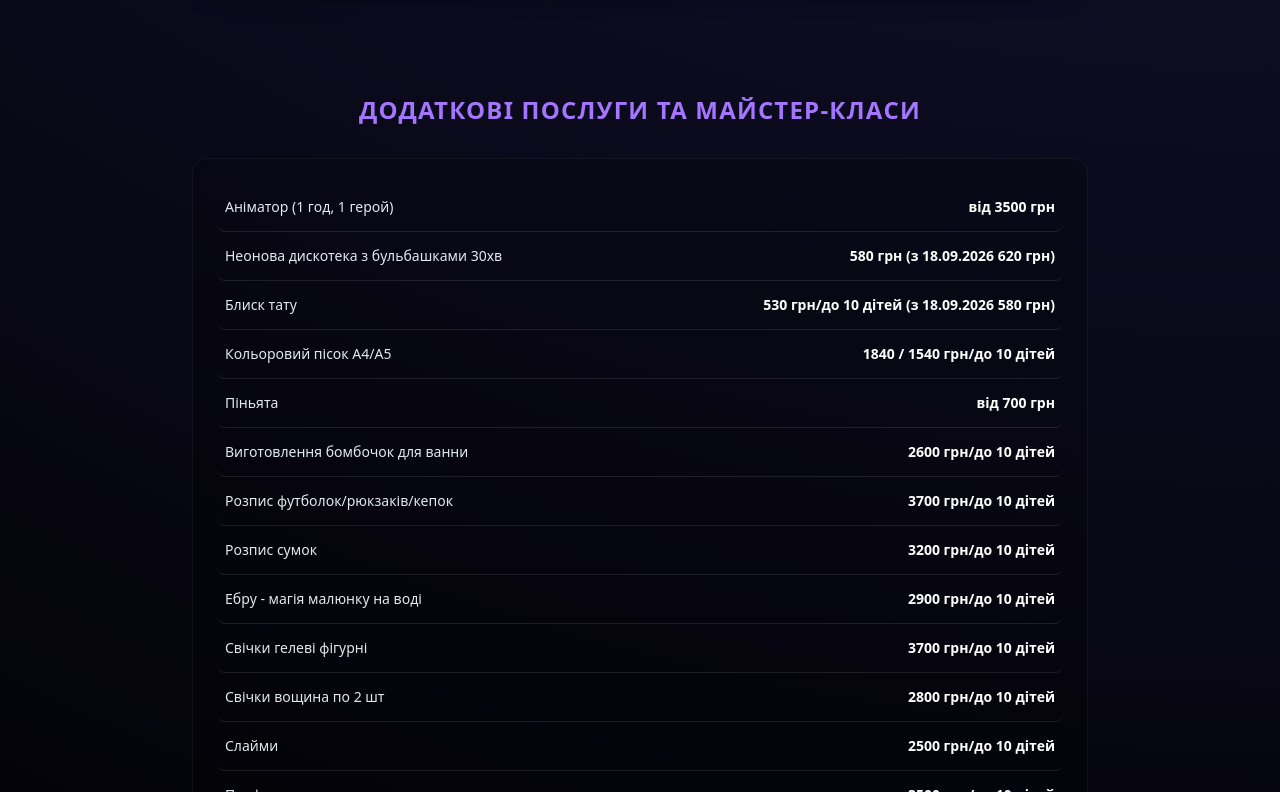
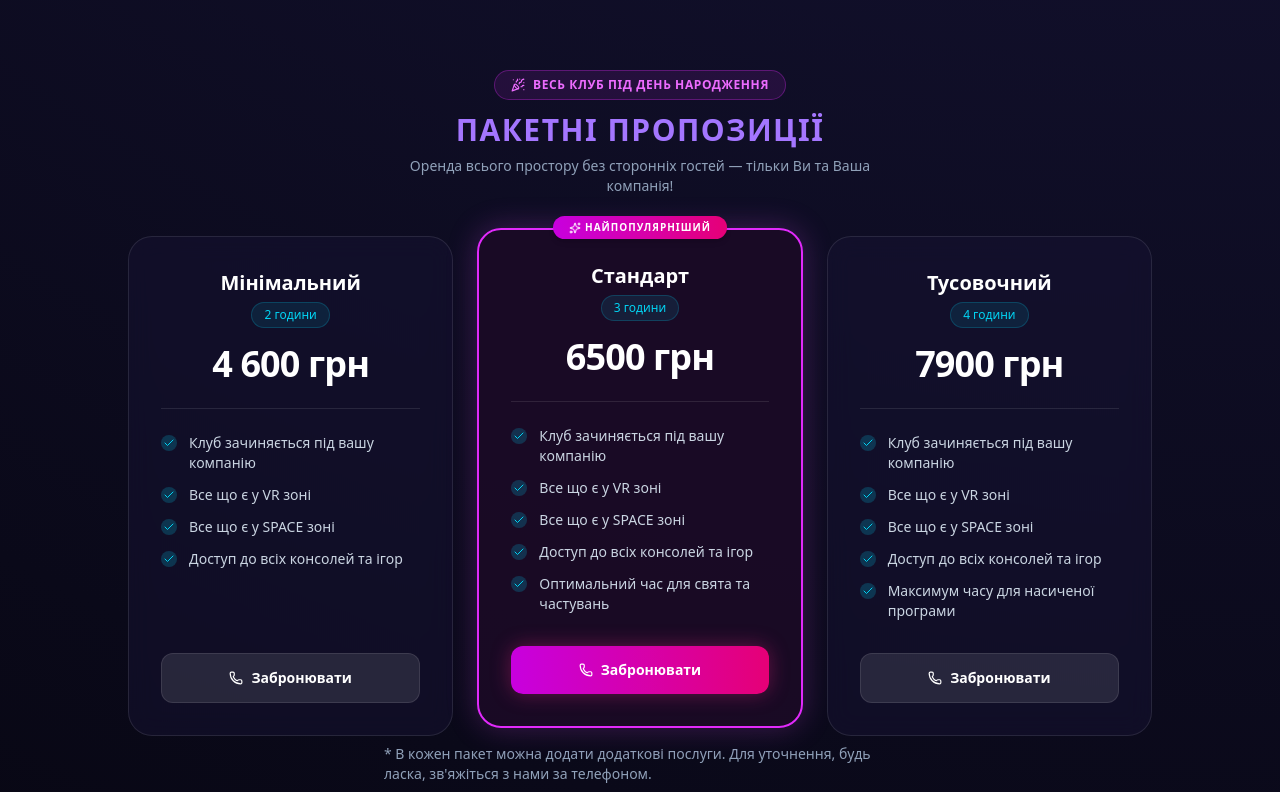
Before and after one commit to IrynaRybka/smile-neon-club, a Next.js app: page /prices in a window 1280 px wide. Shown: the part 1908-2700 px from the top of the page. Built offline with nearby package versions, Linux system fonts and the light colour scheme.

Commit message:
Change prace and add birthday block

```diff
--- a/app/prices/page.tsx
+++ b/app/prices/page.tsx
@@ -1,3 +1,4 @@
+import BirthdayPackages from "@/components/prices/BirthdayPackages";
 import GameSection from "@/components/prices/GameSection";
 import HappyHours from "@/components/prices/HappyHours";
 import SpaceBooking from "@/components/prices/SpaceBooking";
@@ -17,6 +18,7 @@ export default function ServicesPage() {
         <HappyHours />
         <VRSpaceBooking />
         <SpaceBooking />
+        <BirthdayPackages />
         <SpaceList />
       </div>
     </div>
--- /dev/null
+++ b/components/prices/BirthdayPackages.tsx
@@ -0,0 +1,135 @@
+"use client";
+
+import Link from "next/link";
+import { Sparkles, Check, PartyPopper, Phone } from "lucide-react";
+
+const birthdayPackages = [
+  {
+    title: "Мінімальний",
+    duration: "2 години",
+    price: "4 600 грн",
+    popular: false,
+    features: [
+      "Клуб зачиняється під вашу компанію",
+      "Все що є у VR зоні",
+      "Все що є у SPACE зоні",
+      "Доступ до всіх консолей та ігор",
+    ],
+  },
+  {
+    title: "Стандарт",
+    duration: "3 години",
+    price: "6500 грн",
+    popular: true,
+    features: [
+      "Клуб зачиняється під вашу компанію",
+      "Все що є у VR зоні",
+      "Все що є у SPACE зоні",
+      "Доступ до всіх консолей та ігор",
+      "Оптимальний час для свята та частувань",
+    ],
+  },
+  {
+    title: "Тусовочний",
+    duration: "4 години",
+    price: "7900 грн",
+    popular: false,
+    features: [
+      "Клуб зачиняється під вашу компанію",
+      "Все що є у VR зоні",
+      "Все що є у SPACE зоні",
+      "Доступ до всіх консолей та ігор",
+      "Максимум часу для насиченої програми",
+    ],
+  },
+];
+
+export default function BirthdayPackages() {
+  return (
+    <section className="py-8 md:py-12">
+      {/* Заголовок секції */}
+      <div className="text-center mb-10">
+        <div className="inline-flex items-center gap-2 px-4 py-1.5 rounded-full bg-fuchsia-500/10 border border-fuchsia-500/30 text-fuchsia-400 text-xs font-semibold uppercase tracking-wider mb-3">
+          <PartyPopper size={14} />
+          Весь клуб під День Народження
+        </div>
+        <h2 className="text-2xl md:text-3xl font-black tracking-wider text-[#a476ff] uppercase">
+          ПАКЕТНІ ПРОПОЗИЦІЇ
+        </h2>
+        <p className="text-xs md:text-sm text-slate-400 mt-2 max-w-lg mx-auto">
+          Оренда всього простору без сторонніх гостей — тільки Ви та Ваша компанія!
+        </p>
+      </div>
+
+      {/* Сітка 3 тарифів */}
+      <div className="grid grid-cols-1 md:grid-cols-3 gap-6 max-w-5xl mx-auto items-stretch">
+        {birthdayPackages.map((pkg, idx) => (
+          <div
+            key={idx}
+            className={`relative rounded-3xl p-6 md:p-8 flex flex-col justify-between transition-all duration-300 ${
+              pkg.popular
+                ? "bg-[#1b0a26]/90 border-2 border-fuchsia-500 shadow-[0_0_30px_rgba(217,70,239,0.25)] md:-translate-y-2"
+                : "bg-[#161233]/50 border border-white/10 backdrop-blur-md hover:border-white/20"
+            }`}
+          >
+            {/* Лейбл "Популярний" */}
+            {pkg.popular && (
+              <div className="absolute -top-3.5 left-1/2 -translate-x-1/2 bg-gradient-to-r from-fuchsia-600 to-pink-600 text-white text-[10px] font-extrabold uppercase px-4 py-1 rounded-full tracking-widest shadow-md flex items-center gap-1">
+                <Sparkles size={12} />
+                Найпопулярніший
+              </div>
+            )}
+
+            <div>
+              {/* Назва та час */}
+              <div className="text-center border-b border-white/10 pb-6 mb-6">
+                <h3 className="text-lg md:text-xl font-bold text-white mb-1">
+                  {pkg.title}
+                </h3>
+                <span className="inline-block text-xs font-medium text-cyan-400 bg-cyan-400/10 px-3 py-1 rounded-full border border-cyan-400/20">
+                  {pkg.duration}
+                </span>
+
+                {/* Ціна */}
+                <div className="mt-4">
+                  <span className="text-3xl md:text-4xl font-black text-white tracking-tight">
+                    {pkg.price}
+                  </span>
+                </div>
+              </div>
+
+              {/* Список переваг */}
+              <ul className="space-y-3 mb-8">
+                {pkg.features.map((feature, i) => (
+                  <li key={i} className="flex items-start gap-3 text-xs md:text-sm text-slate-300">
+                    <span className="p-0.5 rounded-full bg-cyan-400/20 text-cyan-400 shrink-0 mt-0.5">
+                      <Check size={12} />
+                    </span>
+                    <span>{feature}</span>
+                  </li>
+                ))}
+              </ul>
+            </div>
+
+
+            <Link
+              href="tel:+380677192552"
+              className={`w-full inline-flex items-center justify-center gap-2 py-3.5 px-4 rounded-xl font-bold text-xs md:text-sm transition-all active:scale-98 ${
+                pkg.popular
+                  ? "bg-gradient-to-r from-fuchsia-600 to-pink-600 text-white shadow-[0_0_20px_rgba(219,39,119,0.4)] hover:brightness-110"
+                  : "bg-white/10 text-white hover:bg-white/20 border border-white/10"
+              }`}
+            >
+              <Phone size={14} />
+              Забронювати
+            </Link>
+          </div>
+        ))}
+
+      </div>
+      <p className="text-xs md:text-sm text-slate-400 mt-2 max-w-lg mx-auto">
+            * В кожен пакет можна додати додаткові послуги. Для уточнення, будь ласка, зв'яжіться з нами за телефоном.
+        </p>
+    </section>
+  );
+}
--- a/components/prices/SpaceBooking.tsx
+++ b/components/prices/SpaceBooking.tsx
@@ -10,18 +10,16 @@ export default function SpaceBooking() {
         {/* Ціни */}
         <div className="grid grid-cols-1 md:grid-cols-3 gap-6 border-b border-white/10 pb-6 mb-6">
           <div className="p-2">
-            <span className="block text-2xl md:text-3xl font-black text-pink-500">1400 грн</span>
-            <span className="text-xs text-slate-400">1 година (з 18.09.2026 1600 грн)</span>
+            <span className="block text-2xl md:text-3xl font-black text-pink-500">1600 грн</span>
+            <span className="text-xs text-slate-400">1 година </span>
           </div>
           <div className="p-2 border-y border-white/5 md:border-y-0 md:border-x md:border-white/10">
-            <span className="block text-2xl md:text-3xl font-black text-pink-500">2420 грн</span>
-            <span className="text-xs text-slate-400">3 години (з 18.09.2026 2850 грн)</span>
+            <span className="block text-2xl md:text-3xl font-black text-pink-500">2850 грн</span>
+            <span className="text-xs text-slate-400">3 години </span>
           </div>
           <div className="p-2">
-            <span className="block text-2xl md:text-3xl font-black text-pink-500">3350 грн</span>
-            <span className="text-xs text-slate-400">3 години VIP (вхід на 15 дітей)</span>
-            <br />
-            <span className="text-xs text-slate-400">з 18.09.2026 3550 грн</span>
+            <span className="block text-2xl md:text-3xl font-black text-pink-500">3550 грн</span>
+            <span className="text-xs text-slate-400">3 години VIP </span>
           </div>
         </div>
 
--- a/components/prices/SpaceList.tsx
+++ b/components/prices/SpaceList.tsx
@@ -4,10 +4,10 @@ import Link from "next/link";
 import { Phone } from "lucide-react";
 
 const priceList = [
-  { name: "Аніматор (1 год, 1 герой)", price: "від 3500 грн" },
-  { name: "Неонова дискотека з бульбашками 30хв", price: "580 грн (з 18.09.2026 620 грн)" },
-  { name: "Блиск тату", price: "530 грн/до 10 дітей (з 18.09.2026 580 грн)" },
-  { name: "Кольоровий пісок А4/А5", price: "1840 / 1540 грн/до 10 дітей" },
+  { name: "Аніматор (1 год, 1 герой)", price: "від 3500 грн + трансфер від 600 грн" },
+  { name: "Неонова дискотека з бульбашками 30хв", price: "620 грн" },
+  { name: "Блиск тату", price: "580 грн/до 10 дітей" },
+  { name: "Кольоровий пісок А4/А5", price: "1850 / 1550 грн/до 10 дітей" },
   { name: "Піньята", price: "від 700 грн" },
   { name: "Виготовлення бомбочок для ванни", price: "2600 грн/до 10 дітей" },
   { name: "Розпис футболок/рюкзаків/кепок", price: "3700 грн/до 10 дітей" },
```
